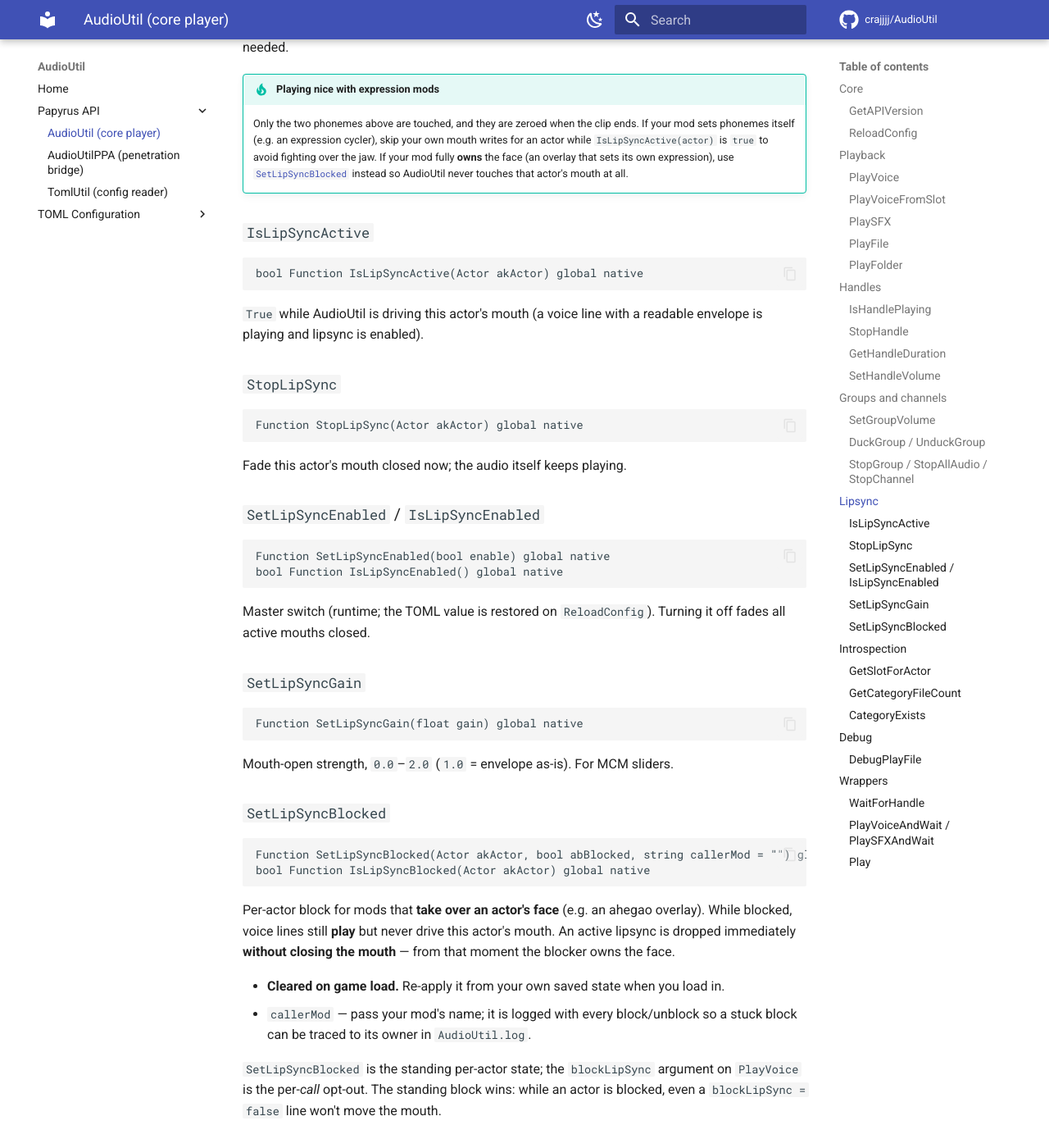
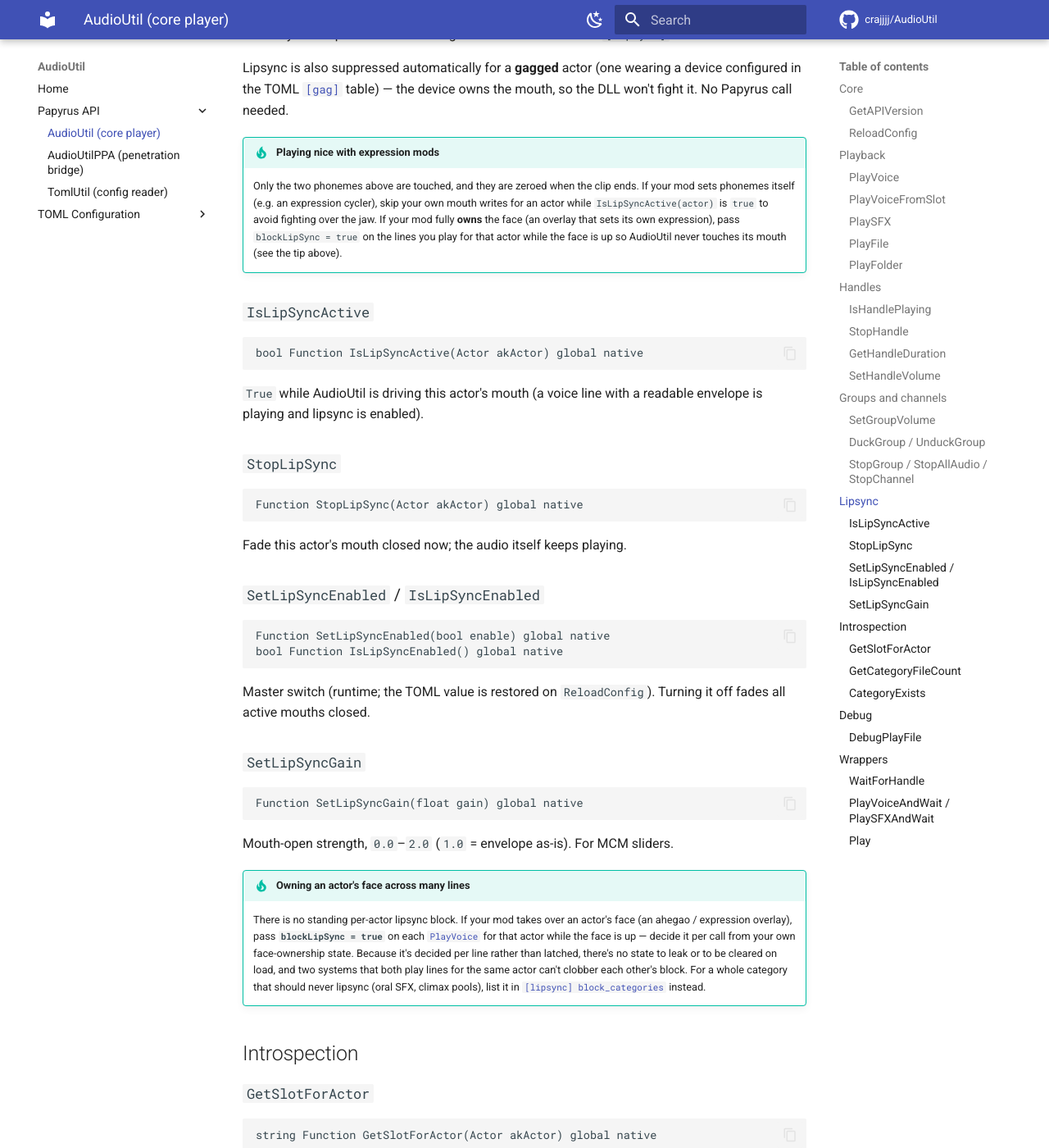
Before and after one commit to crajjjj/AudioUtil, an MkDocs documentation site: the page built from docs/api/audioutil.md, in a window 1280 px wide and 1400 px high, scrolled down 4069 px. Shown: the whole window at 82% size. Built offline with MkDocs 1.6.1 and Material for MkDocs 9.7.7, drawn with Linux system fonts in a browser that asks for light colours; comment, search, counter and statistics services are not loaded; some of the changed text lies outside the part shown.

Commit message:
Remove standing lipsync block; add shuffle weighting and PPA rate floor
- Remove the SetLipSyncBlocked/IsLipSyncBlocked natives and the g_blocked
  state. Owning an actor's face is now per-call via PlayVoice's blockLipSync
  arg (also forwarded by the Play/PlayVoiceAndWait wrappers), so a block can't
  get stuck or be stomped by a second owner. [lipsync] block_categories still
  auto-blocks by category.
- FolderCache shuffle bag: compare file paths (not deck indices) across
  refills, so a clip listed more than once weights it and still never plays
  back-to-back.
- PPA event_rate_ms: raise the floor to 1000 ms and apply it on the initial
  connect path too (previously floored only via SetEventRate/ReloadConfig), so
  config can't enable the per-frame firehose.
- Slim the neutral base AudioUtil.toml to config-appropriate comments and move
  the deep dive to the docs site; rename the overlay template to
  config.example/my_mod_slots.toml. Fix PlaySFX docs (sfx slot first, then the
  [sfx] table) and document shuffle weighting. Add nexus-description.md.

````diff
--- a/docs/api/audioutil.md
+++ b/docs/api/audioutil.md
@@ -33,7 +33,7 @@ int Function PlayVoice(Actor akActor, string category, float volume = 1.0, strin
 Play a voice line for an actor. Resolves **which** voice pack (slot) the actor uses, then **which** folder inside it the `category` names, then shuffle-picks a wav. Returns a handle; `0` if no slot or no audio resolved.
 
 - **Slot resolution** and **category resolution** are described in full under [Voice & Category Resolution](../config/resolution.md).
-- `blockLipSync = true` plays this one line **without moving the speaker's mouth** — a per-call opt-out. For a standing "another mod owns this face" state, use [`SetLipSyncBlocked`](#setlipsyncblocked) instead.
+- `blockLipSync = true` plays this one line **without moving the speaker's mouth** — a per-call opt-out. If your mod owns the actor's face across a whole scene, pass it `true` on every line while the face is up (see [the tip under lipsync](#setlipsyncgain)).
 
 ```papyrus
 int h = AudioUtil.PlayVoice(npc, "BattleCry")
@@ -55,7 +55,7 @@ Same as `PlayVoice`, but the slot is named **explicitly** (`"F1"`, `"M4"`, `"C2"
 int Function PlaySFX(string sfxName, Actor akFollow, float volume = 1.0, string group = "sfx", string channel = "") global native
 ```
 
-Play a named SFX from the `[sfx]` table (name → folder of files). Defaults into the **`sfx` group** so SFX volume/ducking applies unless you override it.
+Play a named SFX. `sfxName` resolves **first as a category of the sfx slot** (`SFX0` by default; set via [`[general] sfx_slot`](../config/reference.md#general)), **then the flat `[sfx]` table** — so an sfx pool can use a scanned folder, an explicit file list (BSA-capable), or a folder ref, exactly like a voice category. See [SFX resolution](../config/reference.md#sfx-the-sfx-slot-sfx-table). Defaults into the **`sfx` group** so SFX volume/ducking applies unless you override it.
 
 ### `PlayFile`
 
@@ -150,7 +150,7 @@ Function StopChannel(string channel) global native
 Lipsync is also suppressed automatically for a **gagged** actor (one wearing a device configured in the TOML [`[gag]`](../config/reference.md#gag) table) — the device owns the mouth, so the DLL won't fight it. No Papyrus call needed.
 
 !!! tip "Playing nice with expression mods"
-    Only the two phonemes above are touched, and they are zeroed when the clip ends. If your mod sets phonemes itself (e.g. an expression cycler), skip your own mouth writes for an actor while `IsLipSyncActive(actor)` is `true` to avoid fighting over the jaw. If your mod fully **owns** the face (an overlay that sets its own expression), use [`SetLipSyncBlocked`](#setlipsyncblocked) instead so AudioUtil never touches that actor's mouth at all.
+    Only the two phonemes above are touched, and they are zeroed when the clip ends. If your mod sets phonemes itself (e.g. an expression cycler), skip your own mouth writes for an actor while `IsLipSyncActive(actor)` is `true` to avoid fighting over the jaw. If your mod fully **owns** the face (an overlay that sets its own expression), pass `blockLipSync = true` on the lines you play for that actor while the face is up so AudioUtil never touches its mouth (see the tip above).
 
 ### `IsLipSyncActive`
 
@@ -185,19 +185,8 @@ Function SetLipSyncGain(float gain) global native
 
 Mouth-open strength, `0.0`–`2.0` (`1.0` = envelope as-is). For MCM sliders.
 
-### `SetLipSyncBlocked`
-
-```papyrus
-Function SetLipSyncBlocked(Actor akActor, bool abBlocked, string callerMod = "") global native
-bool Function IsLipSyncBlocked(Actor akActor) global native
-```
-
-Per-actor block for mods that **take over an actor's face** (e.g. an ahegao overlay). While blocked, voice lines still **play** but never drive this actor's mouth. An active lipsync is dropped immediately **without closing the mouth** — from that moment the blocker owns the face.
-
-- **Cleared on game load.** Re-apply it from your own saved state when you load in.
-- `callerMod` — pass your mod's name; it is logged with every block/unblock so a stuck block can be traced to its owner in `AudioUtil.log`.
-
-`SetLipSyncBlocked` is the standing per-actor state; the `blockLipSync` argument on `PlayVoice` is the per-*call* opt-out. The standing block wins: while an actor is blocked, even a `blockLipSync = false` line won't move the mouth.
+!!! tip "Owning an actor's face across many lines"
+    There is no standing per-actor lipsync block. If your mod takes over an actor's face (an ahegao / expression overlay), pass **`blockLipSync = true`** on each [`PlayVoice`](#playvoice) for that actor while the face is up — decide it per call from your own face-ownership state. Because it's decided per line rather than latched, there's no state to leak or to be cleared on load, and two systems that both play lines for the same actor can't clobber each other's block. For a whole category that should never lipsync (oral SFX, climax pools), list it in [`[lipsync] block_categories`](../config/reference.md#lipsync) instead.
 
 ## Introspection
 
````
Also changed, not shown: CLAUDE.md (+2 -2 lines), README.md (+4 -4 lines), docs/api/index.md (+3 -1 lines), docs/api/ppa.md (+1 -1 lines), docs/config/reference.md (+2 -2 lines), nexus-description.md (added, +48 -0 lines), 7 other files.
